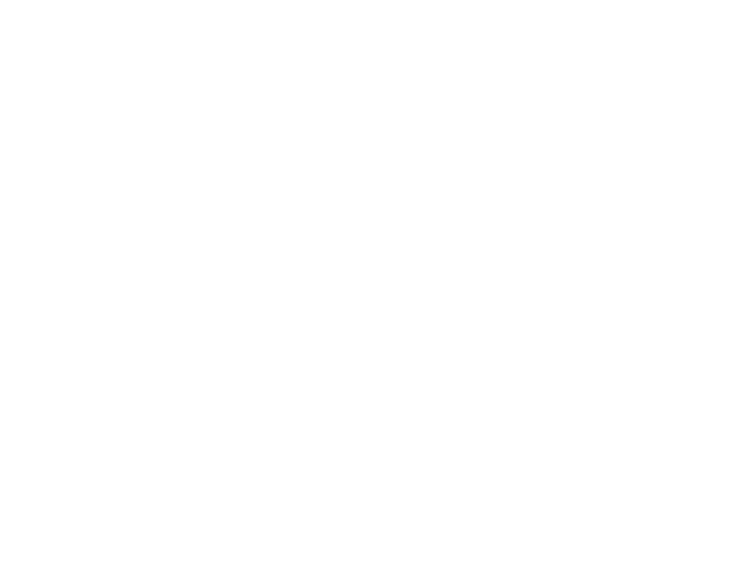
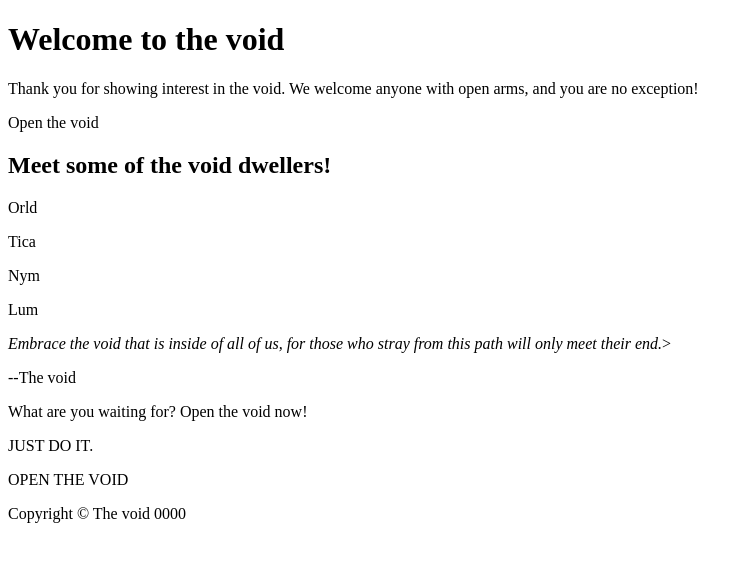
Before and after one commit to Ivankovitsh/landing-page, a plain HTML site: page index.html in a window 1280 px wide. Shown: the whole page, without its empty margins (0-753 px from the left). Drawn offline with Linux system fonts and the light colour scheme.

Commit message:
Edit inde.html

```diff
--- a/index.html
+++ b/index.html
@@ -2,10 +2,28 @@
 <hmt>
     <head>
         <link rel="stylesheet" href="./styles.css">
-        <title></title>
+        <title>The void</title>
         <meta charset="UTF-8">
     </head>
     <body>
         <!--work in progress-->
+        <h1>Welcome to the void</h1>
+        <p>Thank you for showing interest in the void. We welcome anyone with open arms, and you are no exception!</p>
+        <p>Open the void</p>
+
+        <h2>Meet some of the void dwellers!</h2>
+        <p>Orld</p>
+        <p>Tica</p>
+        <p>Nym</p>
+        <p>Lum</p>
+
+        <p><em>Embrace the void that is inside of all of us, for those who stray from this path will only meet their end.</em>></p>
+        <p>--The void</p>
+
+        <p>What are you waiting for? Open the void now!</p>
+        <p>JUST DO IT.</p>
+        <a>OPEN THE VOID</a>
+
+        <p>Copyright © The void 0000</p>
     </body>
 </hmt>
```
